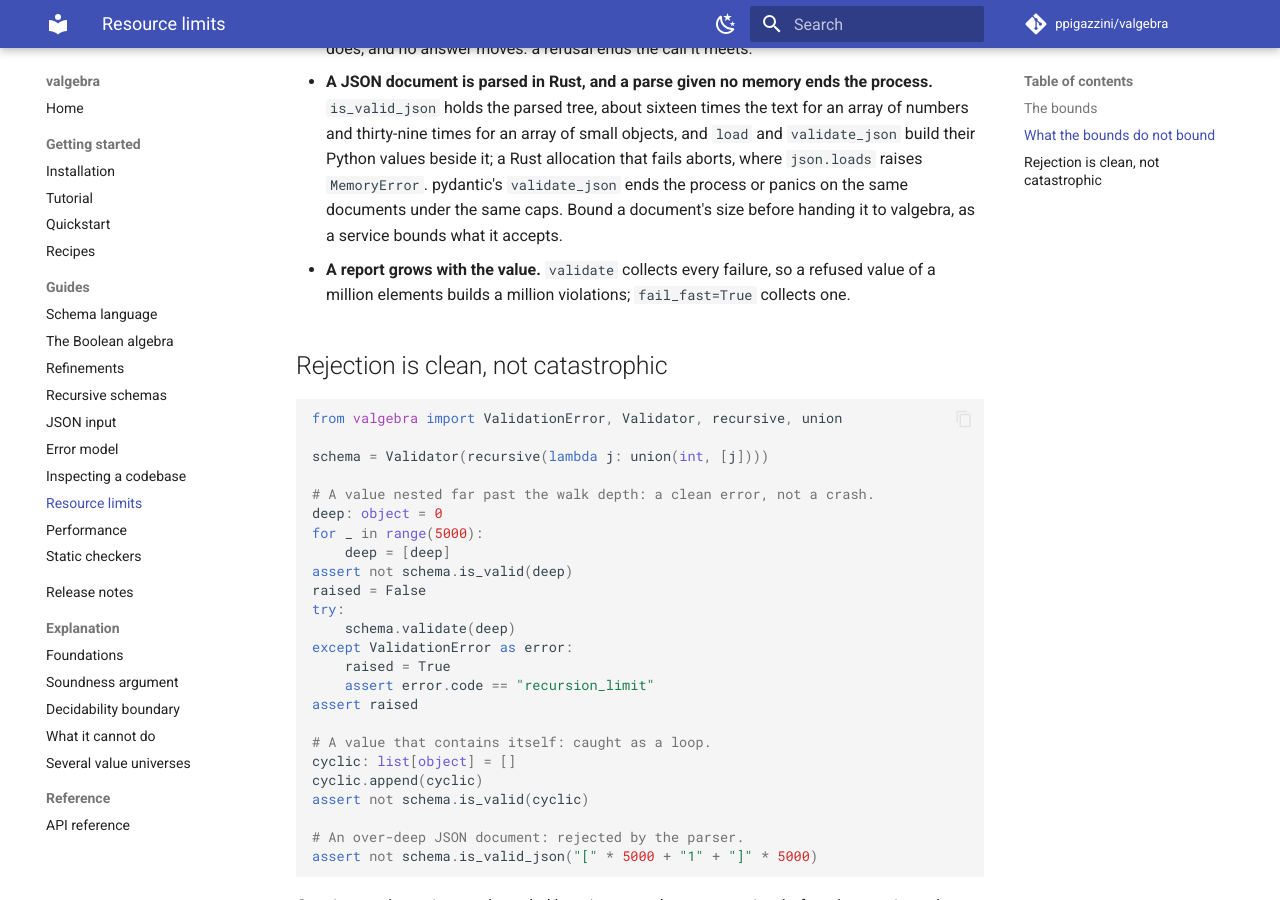
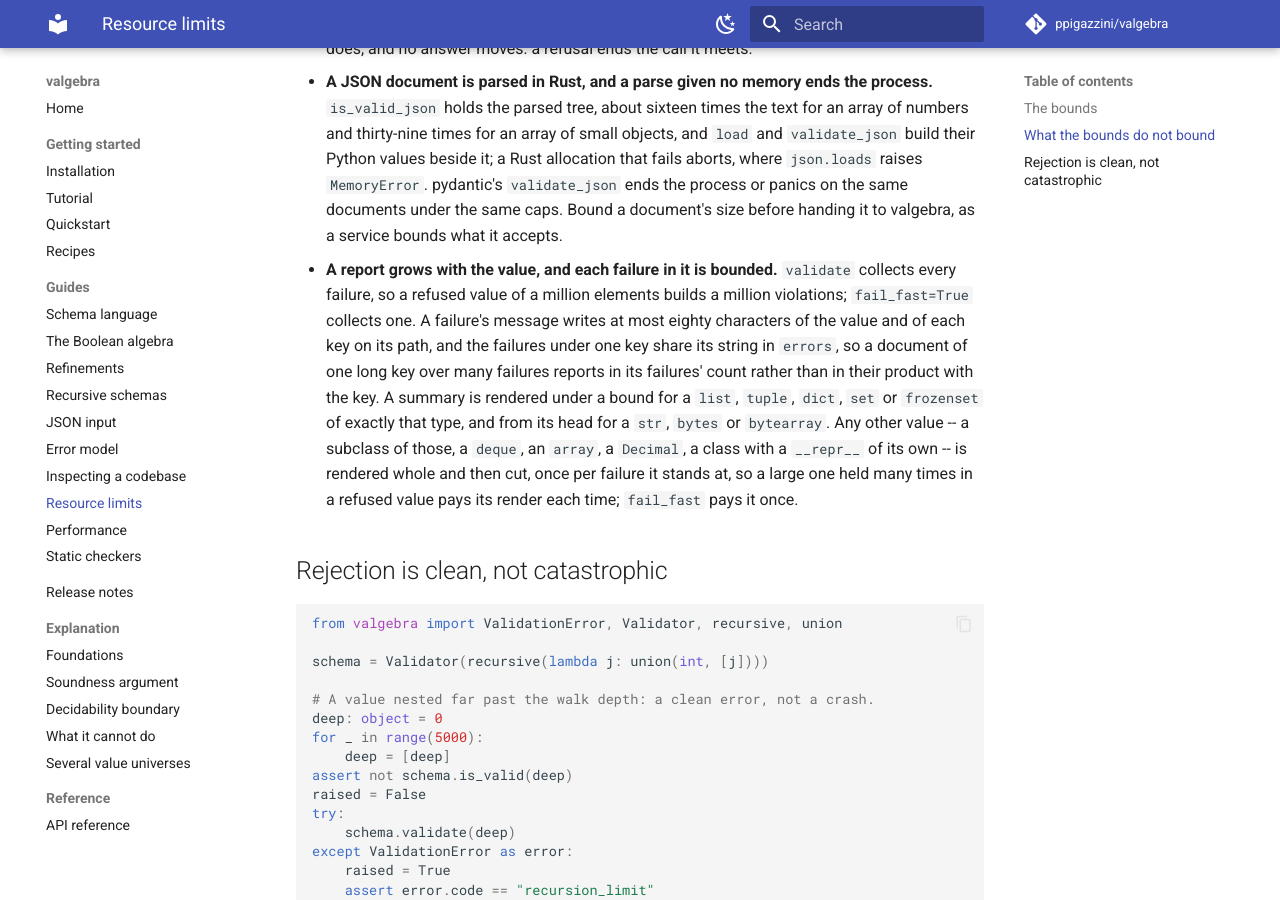
Before and after one commit to ppigazzini/valgebra, an MkDocs documentation site: the page built from docs/10-limits.md, in a window 1280 px wide and 900 px high, scrolled down 5329 px. Built offline with MkDocs 1.6.1 and Material for MkDocs 9.7.7, drawn with Linux system fonts in a browser that asks for light colours; comment, search, counter and statistics services are not loaded.

Commit message:
docs: the limits page names what each failure of a report costs
A report grows with the failures a refused value holds, and the limits page
states what bounds each one: a message writes at most eighty characters of
the value and of each key on its path, and the failures under one key share
its string in errors. It names the values whose summary is rendered whole and
then cut -- a subclass of the five built-in containers, a deque, an array, a
Decimal, a class with a repr of its own -- each once per failure it stands
at, and that fail_fast renders it once.

```diff
--- a/docs/10-limits.md
+++ b/docs/10-limits.md
@@ -257,9 +257,19 @@ raise `MemoryError`:
   pydantic's `validate_json` ends the process or panics on the same documents
   under the same caps. Bound a document's
   size before handing it to valgebra, as a service bounds what it accepts.
-- **A report grows with the value.** `validate` collects every failure, so a
-  refused value of a million elements builds a million violations;
-  `fail_fast=True` collects one.
+- **A report grows with the value, and each failure in it is bounded.**
+  `validate` collects every failure, so a refused value of a million elements
+  builds a million violations; `fail_fast=True` collects one. A failure's
+  message writes at most eighty characters of the value and of each key on its
+  path, and the failures under one key share its string in `errors`, so a
+  document of one long key over many failures reports in its failures' count
+  rather than in their product with the key. A summary is rendered under a
+  bound for a `list`, `tuple`, `dict`, `set` or `frozenset` of exactly that
+  type, and from its head for a `str`, `bytes` or `bytearray`. Any other value
+  -- a subclass of those, a `deque`, an `array`, a `Decimal`, a class with a
+  `__repr__` of its own -- is rendered whole and then cut, once per failure it
+  stands at, so a large one held many times in a refused value pays its render
+  each time; `fail_fast` pays it once.
 
 ## Rejection is clean, not catastrophic
 
```
